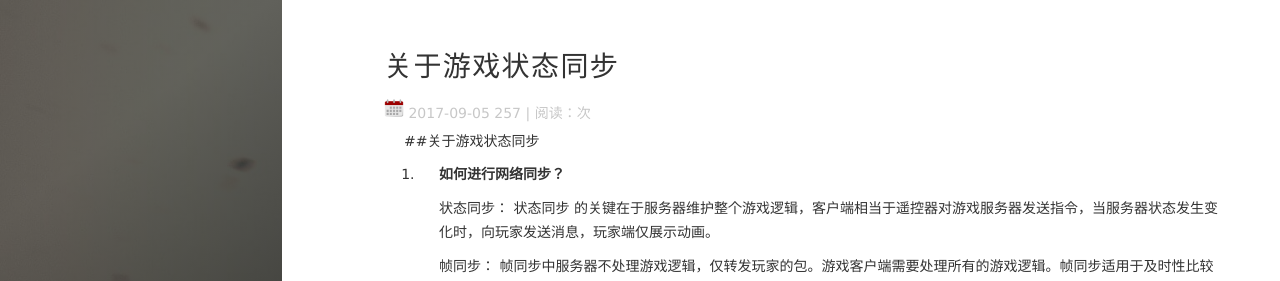
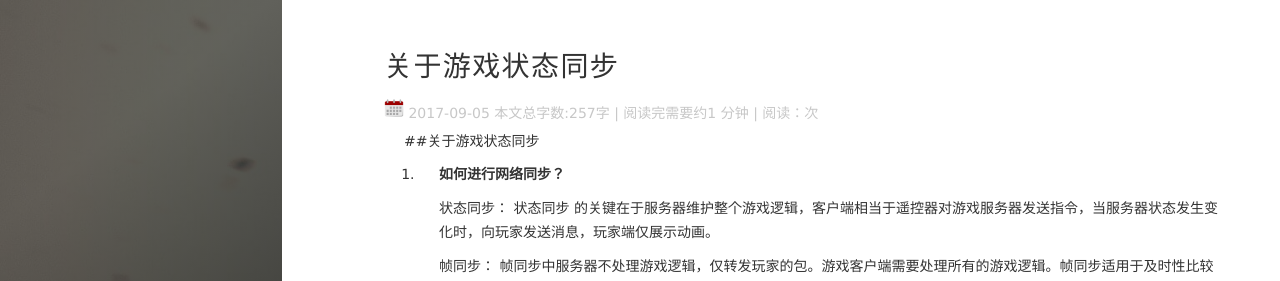
Before and after one commit to BillScott1024/billscott1024.github.io, a Jekyll site: the page built from _posts/2018-01-23-Game_State_Sync.md, in a window 1280 px wide. Shown: the top 281 px of the page. Built offline with Jekyll 4.4.1, drawn with Linux system fonts in a browser that asks for light colours; nearby versions of some CDN libraries; comment, search, counter and statistics services are not loaded.

Commit message:
update words count and read time

```diff
--- a/_layouts/post.html
+++ b/_layouts/post.html
@@ -8,7 +8,9 @@ layout: default
     <div class="post-meta">
       <img src="/images/calendar.png" width="20px"/>
       <time datetime="{{page.date | date: date_to_xmlschema}}" itemprop="datePublished" class="post-meta__date date">{{page.date | date: "%F"}}</time>
-         <span >{{ page.content | strip_html | strip_newlines | remove: " " | size }}</span>
+         <span >本文总字数:{{ page.content | strip_html | strip_newlines | remove: " " | size }}字 | </span>
+         <span >阅读完需要约{{ page.content | strip_html | strip_newlines | remove: " " | size | divided_by: 350 | plus: 1 }} 分钟</span>
+
       <span id="busuanzi_container_page_pv"> | 阅读：<span id="busuanzi_value_page_pv"></span>次</span>
     </p>
     </div>
```
